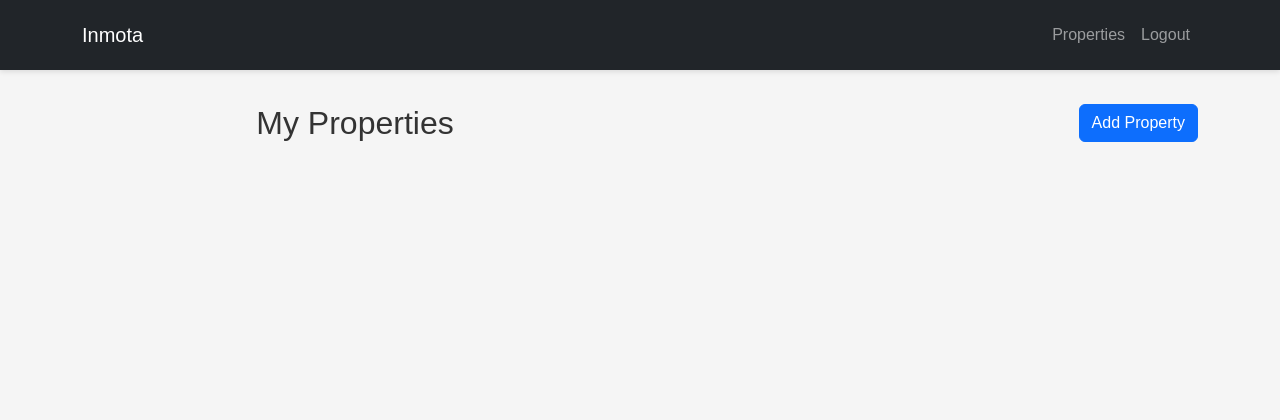
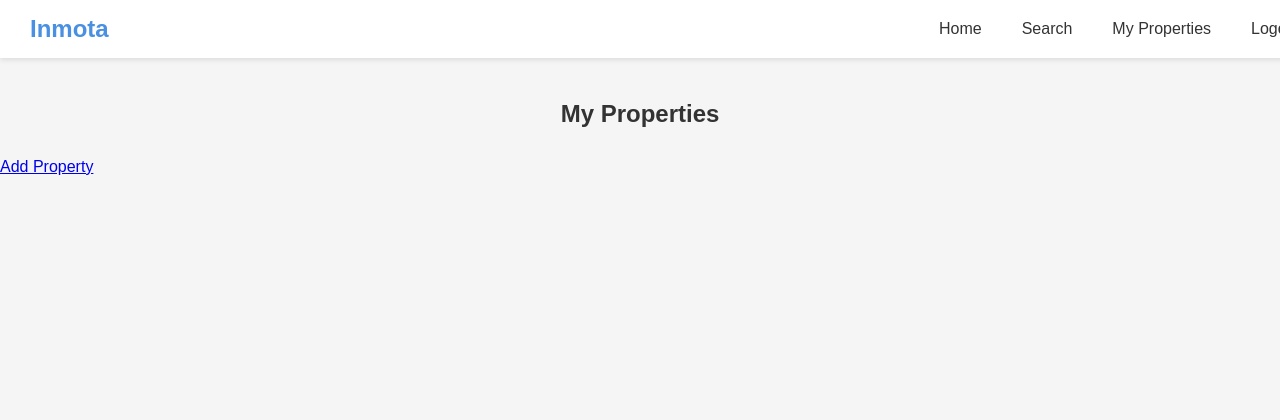
Before and after one commit to Freddfazm/inmota, a Flask app: page /properties in a window 1280 px wide. Shown: the top 420 px of the page. Before the commit the page ends 142 px from the top, so only its background shows below. Run offline with Flask 3, Linux system fonts and the light colour scheme; the visitor is signed in with stand-in values (Sample User, id 1); data that the repository does not hold is empty.

Commit message:
new template incorporation

```diff
--- a/templates/base.html
+++ b/templates/base.html
@@ -1,30 +1,26 @@
 <!DOCTYPE html>
 <html>
 <head>
-    <title>Inmota - {% block title %}{% endblock %}</title>
-    <link href="https://cdn.jsdelivr.net/npm/bootstrap@5.3.0/dist/css/bootstrap.min.css" rel="stylesheet">
+    <title>{% block title %}{% endblock %} - Inmota</title>
     <link rel="stylesheet" href="{{ url_for('static', filename='css/style.css') }}">
+    {% block extra_css %}{% endblock %}
 </head>
 <body>
-    <nav class="navbar navbar-expand-lg navbar-dark bg-dark">
-        <div class="container">
-            <a class="navbar-brand" href="{{ url_for('home') }}">Inmota</a>
-            <div class="navbar-nav">
-                {% if current_user.is_authenticated %}
-                    <a class="nav-link" href="{{ url_for('properties') }}">Properties</a>
-                    <a class="nav-link" href="{{ url_for('logout') }}">Logout</a>
-                {% else %}
-                    <a class="nav-link" href="{{ url_for('login') }}">Login</a>
-                    <a class="nav-link" href="{{ url_for('register') }}">Register</a>
-                {% endif %}
-            </div>
+    <nav class="navbar">
+        <div class="nav-brand">Inmota</div>
+        <div class="nav-links">
+            <a href="{{ url_for('home') }}">Home</a>
+            <a href="{{ url_for('search_properties') }}">Search</a>
+            {% if current_user.is_authenticated %}
+                <a href="{{ url_for('properties') }}">My Properties</a>
+                <a href="{{ url_for('logout') }}">Logout</a>
+            {% else %}
+                <a href="{{ url_for('login') }}">Login</a>
+                <a href="{{ url_for('register') }}">Register</a>
+            {% endif %}
         </div>
     </nav>
 
-    <div class="container mt-4">
-        {% block content %}{% endblock %}
-    </div>
-
-    <script src="https://cdn.jsdelivr.net/npm/bootstrap@5.3.0/dist/js/bootstrap.bundle.min.js"></script>
+    {% block content %}{% endblock %}
 </body>
 </html>
```
Also changed, not shown: templates/search.html (+4 -28 lines).
